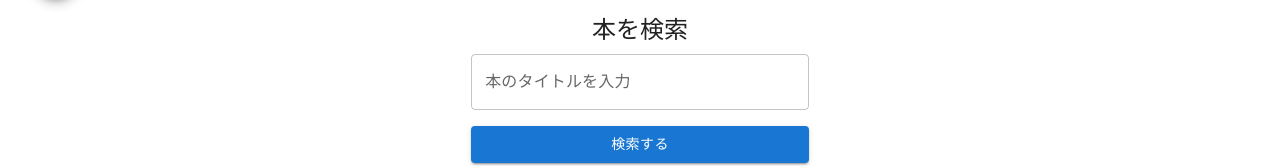
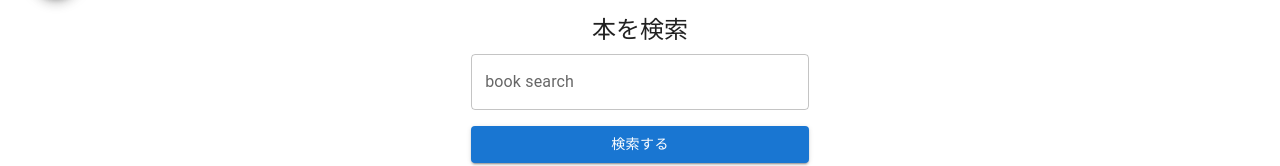
Before and after one commit to YoshinoKyosuke/React, a React (Create React App) app: page /search in a window 1280 px wide. Shown: the part 122-288 px from the top of the page. Built offline with nearby package versions, Linux system fonts and the light colour scheme.

Commit message:
指摘内容を修正

```diff
--- a/src/pages/books/BookSearch.js
+++ b/src/pages/books/BookSearch.js
@@ -32,13 +32,6 @@ const BookSearch = ({books, setBooks}) => {
       setError("")
     }
   }
-
-  const SearchButtonClick = e =>{
-    if(!e.target.value){
-      setError("ERROR_REQUIRED")
-    }
-  }
-
 
   const search = async (keyword, e) => {
     e.preventDefault()
@@ -116,7 +109,7 @@ setSearchResult(newList) // ステートを更新
         sx={{ mt: 1}}>
           <TextField
             fullWidth
-            label="本のタイトルを入力"
+            label="book search"
             name="search"
             inputRef={keyword}
             error={errorType !== ""
```
